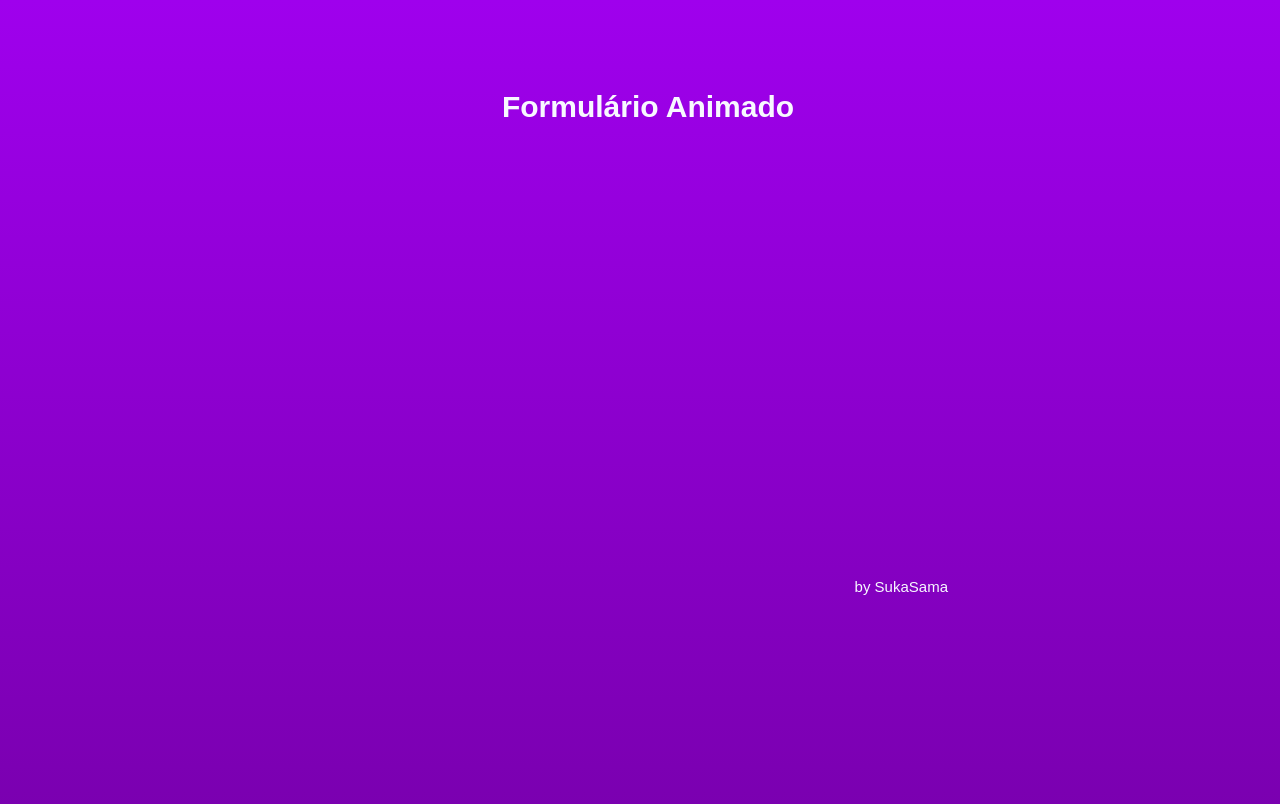
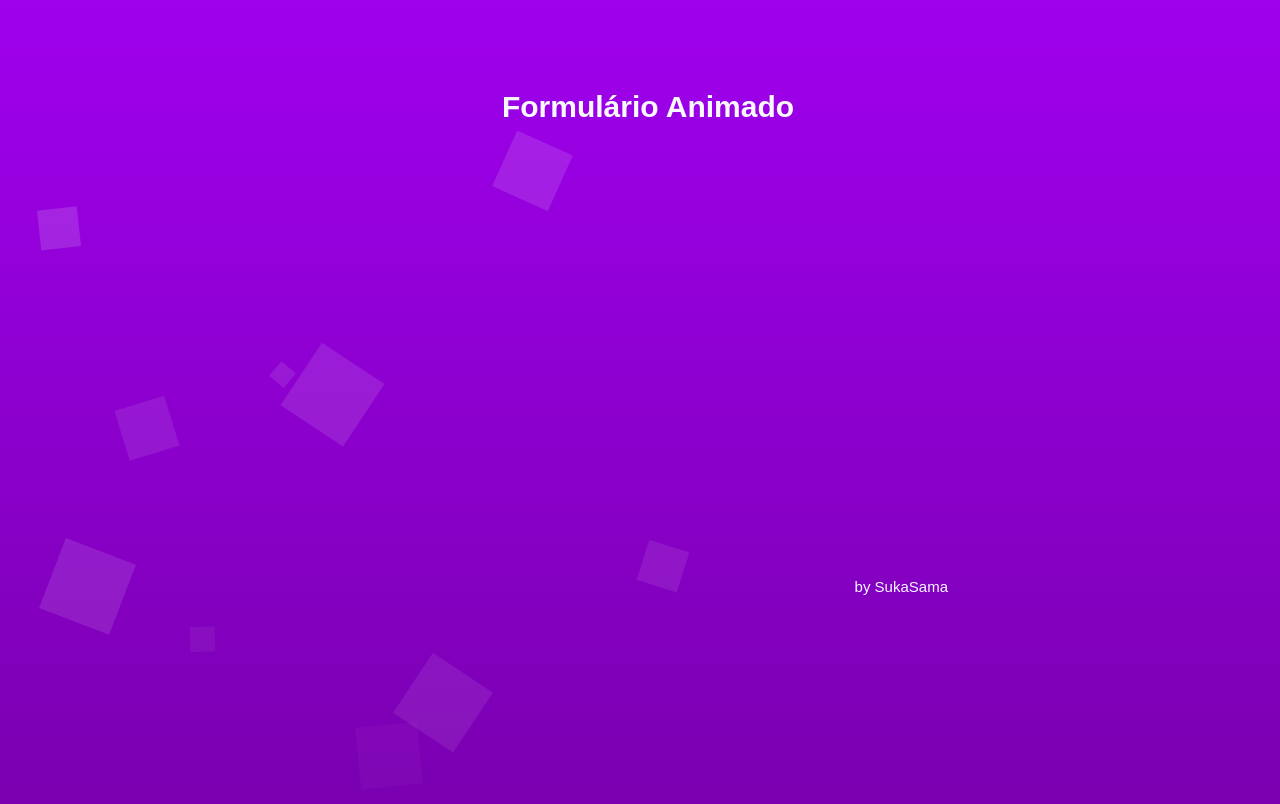
Before and after one commit to SukaSama/Form_Animado, a plain HTML site: page base/Index.html in a window 1280 px wide. Both pictures are taken after typing "name@example.com", "Sample123" into the empty fields and a click on the button "Login". Drawn offline with Linux system fonts and the light colour scheme; a web font is replaced by a local one.

Commit message:
Inserção dos quadrados rolantes para cima! hahaha

```diff
--- a/base/Index.html
+++ b/base/Index.html
@@ -36,6 +36,8 @@
         </div>
 
     </footer>
+    <ul class="squares">
+    </ul>
     <script src="script.js"></script>
 </body>
 </html>
--- a/base/script.js
+++ b/base/script.js
@@ -36,17 +36,42 @@ botao_login.addEventListener('click', event=>{
 
 form.addEventListener('animationstart', event =>{
     if(event.animationName === "down"){
-        body.style.overflow = 'hidden';
+        body.style.overflow = 'hidden';//Para fazer sumir a barra de rolagem
     }
 });
 
 form.addEventListener('animationend', event => {
     if(event.animationName === "down"){
         form.style.display = "none";
-        body.style.overflow = "none"
+        body.style.overflow = "none"//Para fazer a barra de rolagem voltar ao normal ao encerrar a animação
     }
 })
 
 function teste(){
     console.log("yay")
 }
+
+// SQUARES HIHI =D
+
+const ulSquares = document.querySelector("ul.squares");
+
+for (let i=0;i<11;i++){
+    const li = document.createElement("li");
+
+    const random = (min, max) => Math.random() * (max - min) + min
+
+    const size = Math.floor(random(10,120)); //floor para arredondar os valores. O random sorteia valores entre 0 e 1. 120 é o tamanho máximo, 10 é o mínimo. Somamos ao mínimo(10) no final.
+    const position = random(1,99);
+    const delay = random(5, 0.1);
+    const duration = random(24,12);
+
+    li.style.width = `${size}px`;
+    li.style.height = `${size}px`;
+    li.style.bottom = `-${size}px`;
+    li.style.left =  `${position}%`;
+    li.style.animationDelay = `${delay}s`;
+    li.style.animationDuration = `${duration}s`;
+    li.style.animationTimingFunction = `cubic-bezier(${Math.random()}, ${Math.random()}, ${Math.random()}, ${Math.random()})`;
+
+    ulSquares.appendChild(li);
+}
--- a/base/style.css
+++ b/base/style.css
@@ -39,7 +39,7 @@ form{
     animation-name: fade;
     animation-duration: 0.2s;
     width:min(50vw,500px);
-    overflow: hidden; /*Esconde tudo que estrapolar para fora desse campo com id #formulario*/
+    overflow: hidden; /*Esconde tudo que estrapolar para fora desse campo*/
 
 }
 
@@ -108,12 +108,30 @@ button{
 button:hover{
     background: #8600c6;
 }
-
+.squares li{
+    width: 40px;
+    height: 40px;
+    background-color: rgba(255, 255, 255, 0.15);
+    display: block;
+    position: absolute;
+    bottom: -40px;
+    animation: up 2s infinite;
+    /*animation-direction: alternate;*/
+}
+@keyframes up{/*Quadradinhos movimento*/
+    from {
+        opacity: 0;
+        transform: translateY(0) rotate(960deg); /*o rotate faz o quadrado rodar*/
+    }
+    50%{
+        opacity: 1;
+    }
+    to{
+        opacity: 0;
+        transform: translateY(-1100px);
+    }
+}
 /*APARIÇÃO FADE NO FORMULÁRIO*/
-form { /*Aqui pega apenas os elementos do meu form*/
-
-}
-
 @keyframes fade{
     from {
         opacity: 0;
@@ -169,3 +187,16 @@ form.validate-error{
         transform: translateX(0);
     }
 }
+
+/*
+animation-name: nome; --->nome da animação
+animation-duration: 2s; --->duração total da animação
+animation-delay: 3s; --->tempo para a animação iniciar
+animation-fill-mode:none; --->em que momento a animação para, inicial ou final
+animation-play-state:running; --->determina se a animação vai estar rodando ou se vai dar um pause
+animation-timing-function:ease; ---> determina a progressão da animação
+animation-direction:reverse; ---> direção da animação, cima, baixo ... ou alternado (alternate, que vai pra cima e pra baixo)
+animation-iteration-count: infinite; --->determina as iterações da animação, infinite determina que a animação se repete sempre
+
+https://matthewlein.com/tools/ceaser site para criar cuic-bezier timming
+*/
```
